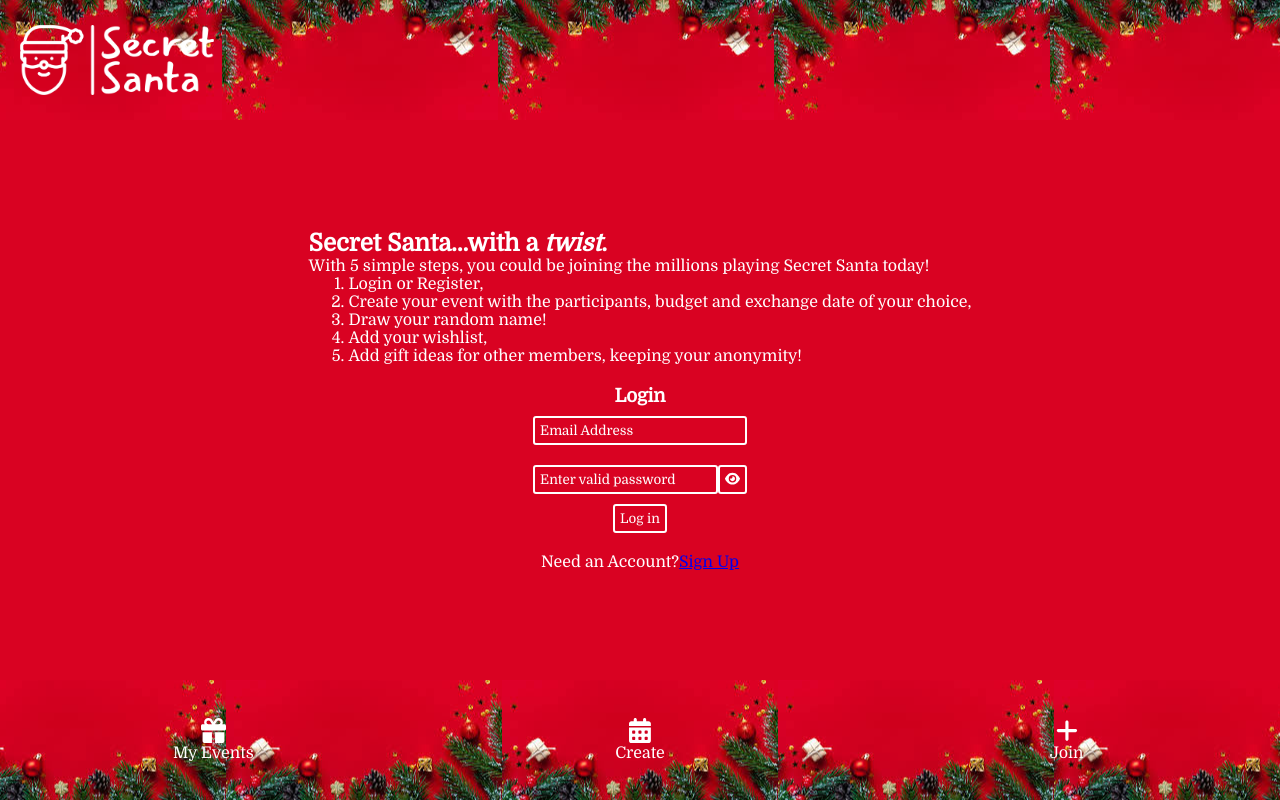
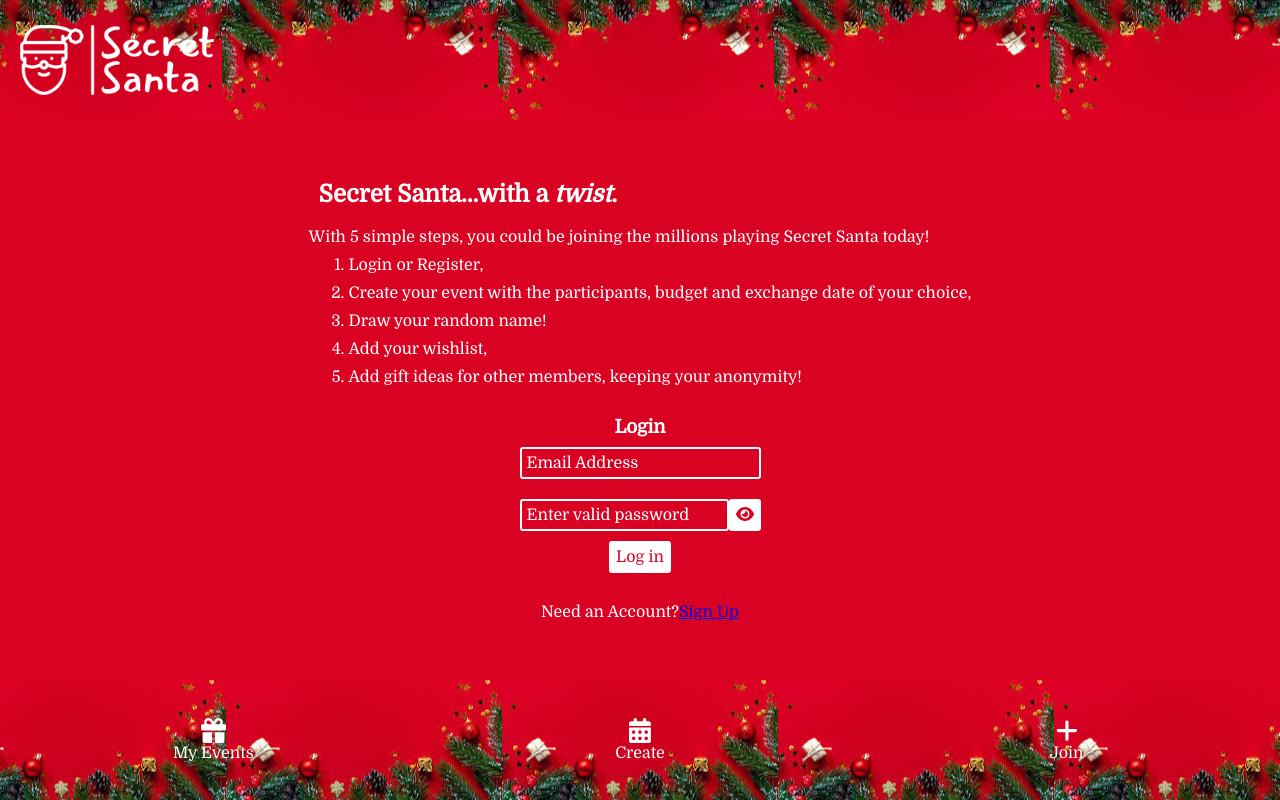
Before and after one commit to SuzBarnes/secret-santa, a React (Create React App) app: page /login in a window 1280 px wide. Built offline with nearby package versions, Linux system fonts and the light colour scheme.

Commit message:
snaglist

```diff
--- a/src/components/Login.js
+++ b/src/components/Login.js
@@ -70,11 +70,16 @@ const Login = () => {
   return (
     <div className="login">
       <div className="description-div">
-        <h2>
-          Secret Santa...with a <i>twist</i>.
-        </h2>
-        With 5 simple steps, you could be joining the millions playing Secret
-        Santa today!
+        <div className="login-heading">
+          <h2>
+            Secret Santa...with a <i>twist</i>.
+          </h2>
+        </div>
+        <p>
+          With 5 simple steps, you could be joining the millions playing Secret
+          Santa today!
+        </p>
+
         <ol>
           <li>Login or Register,</li>
           <li>
@@ -112,7 +117,11 @@ const Login = () => {
               onChange={handleLoginChange}
               required
             />
-            <button type="button" onClick={togglePassword}>
+            <button
+              type="button"
+              className="eye-button"
+              onClick={togglePassword}
+            >
               {!passwordShown ? (
                 <FontAwesomeIcon icon={faEye} className="font-awesome" />
               ) : (
@@ -121,7 +130,9 @@ const Login = () => {
             </button>
           </div>
           <div>
-            <button type="submit">Log in</button>
+            <button type="submit" className="login-button">
+              Log in
+            </button>
           </div>
         </form>
       </div>
--- a/src/styles/login.scss
+++ b/src/styles/login.scss
@@ -3,7 +3,6 @@
 .login {
   background-color: $main-color;
   color: $font-color;
-  // width: 100%;
   height: 100%;
   padding: 12px 20px;
   margin: 0px;
@@ -12,22 +11,36 @@
   justify-content: center;
   align-items: center;
   box-sizing: border-box;
+
   .switch-register,
   .form-div,
   .description-div {
     margin: $margin-fields;
   }
+
+  .login-heading {
+    padding: 10px;
+  }
+
+  li,
+  p {
+    font-size: 16px;
+    margin: 10px 0;
+  }
+
   .form-div {
     .login-form {
       display: flex;
       flex-direction: column;
       justify-content: center;
       align-items: center;
+
       .password-div,
       .email-div {
         margin: $margin-fields;
         width: 100%;
       }
+
       .email-div {
         input {
           width: 100%;
@@ -35,6 +48,7 @@
       }
     }
   }
+
   input,
   button {
     border: 2px solid white;
@@ -42,6 +56,14 @@
     padding: 5px;
     color: white;
     background-color: transparent;
+    font-size: 16px;
+  }
+
+  .eye-button,
+  .login-button {
+    background-color: $font-color;
+    color: $main-color;
+    font-size: 16px;
   }
 
   input::placeholder {
--- a/src/styles/myevents.scss
+++ b/src/styles/myevents.scss
@@ -55,7 +55,7 @@
     width: 90px;
     margin: 4px;
   }
-  .edit-button{
+  .edit-button {
     position: fixed;
     left: 20px;
     top: 20vh;
```
